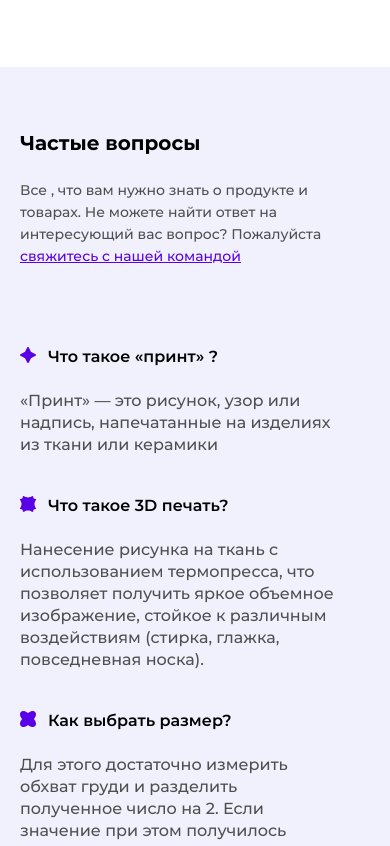
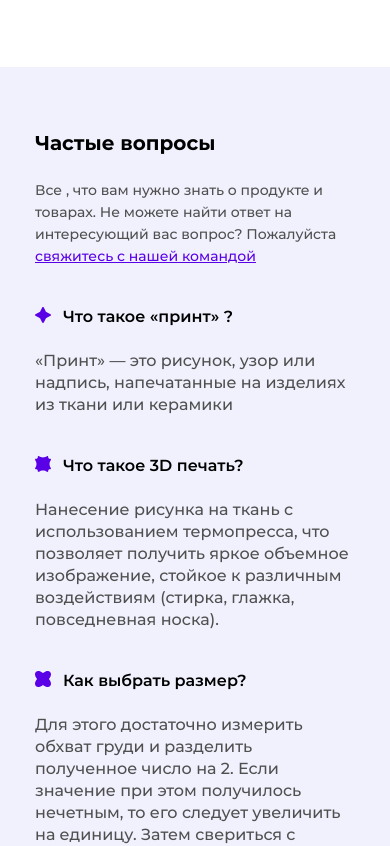
Before and after one commit to sosiskaki11er/foryou-shop, a React (Create React App) app: page / in a window 390 px wide. Shown: the part 7140-7986 px from the top of the page. Built offline with nearby package versions, Linux system fonts and the light colour scheme; the HTML template or start-up script is replaced by a standard one.

Commit message:
fix: styles fix

```diff
--- a/src/Pages/HomeStyles.css
+++ b/src/Pages/HomeStyles.css
@@ -948,6 +948,8 @@ form > .container{
         display: flex;
         flex-direction: column;
         margin-bottom: 40px;
+        max-width: 320px;
+        margin: auto;
     }
 
     #faq > .container > h2{
@@ -990,6 +992,8 @@ form > .container{
     .questions{
         flex-direction: column;
         gap: 40px;
+        max-width: 320px;
+        margin: auto;
     }
 
     #ads{
```
